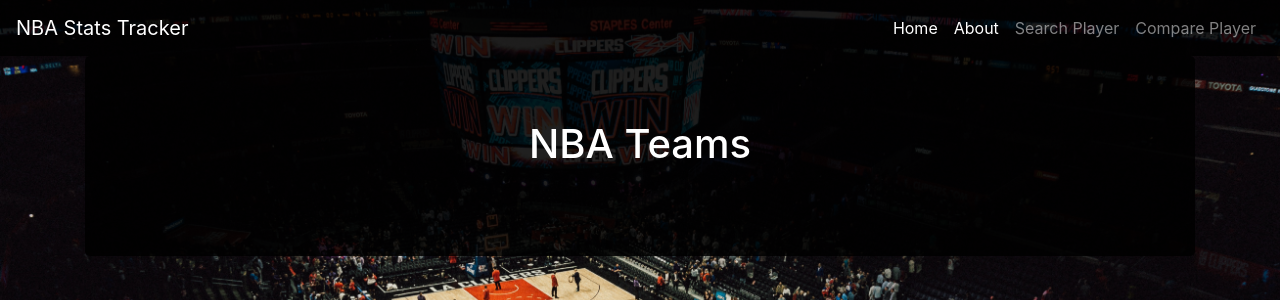
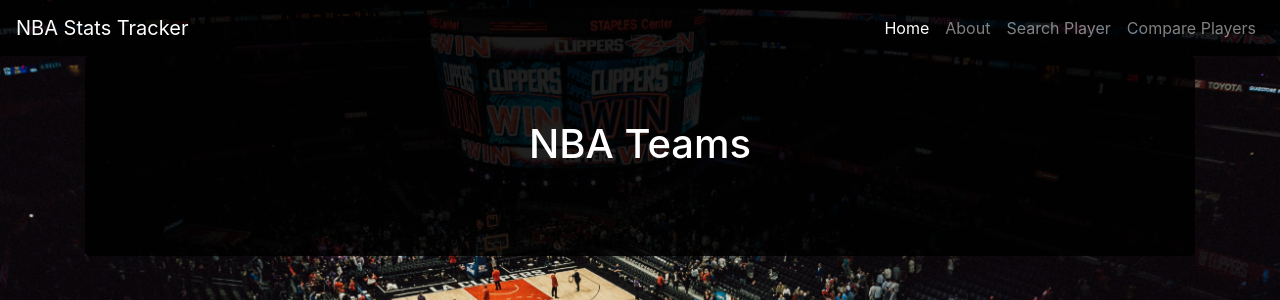
Before and after one commit to gabrielbrosula/nba_stats_tracker, a PHP site: page /explore.php in a window 1280 px wide. Shown: the top 300 px of the page. Run offline with PHP 8.4, Linux system fonts and the light colour scheme; data that the repository does not hold is empty; some libraries are stand-ins or nearby versions.

Commit message:
Updated navbar for explore.php

```diff
--- a/explore.php
+++ b/explore.php
@@ -62,14 +62,14 @@
             <li class="nav-item active">
                 <a class="nav-link" href="#">Home <span class="sr-only">(current)</span></a>
             </li>
-            <li class="nav-item active">
+            <li class="nav-item">
                 <a class="nav-link" href="#">About</a>
             </li>
             <li class="nav-item">
-                <a class="nav-link" href="#">Search Player</a>
+                <a class="nav-link" href="search.php">Search Player</a>
             </li>
             <li class="nav-item">
-                <a class="nav-link" href="#">Compare Player</a>
+                <a class="nav-link" href="compare.php">Compare Players</a>
             </li>
             </ul>
         </div>
```
